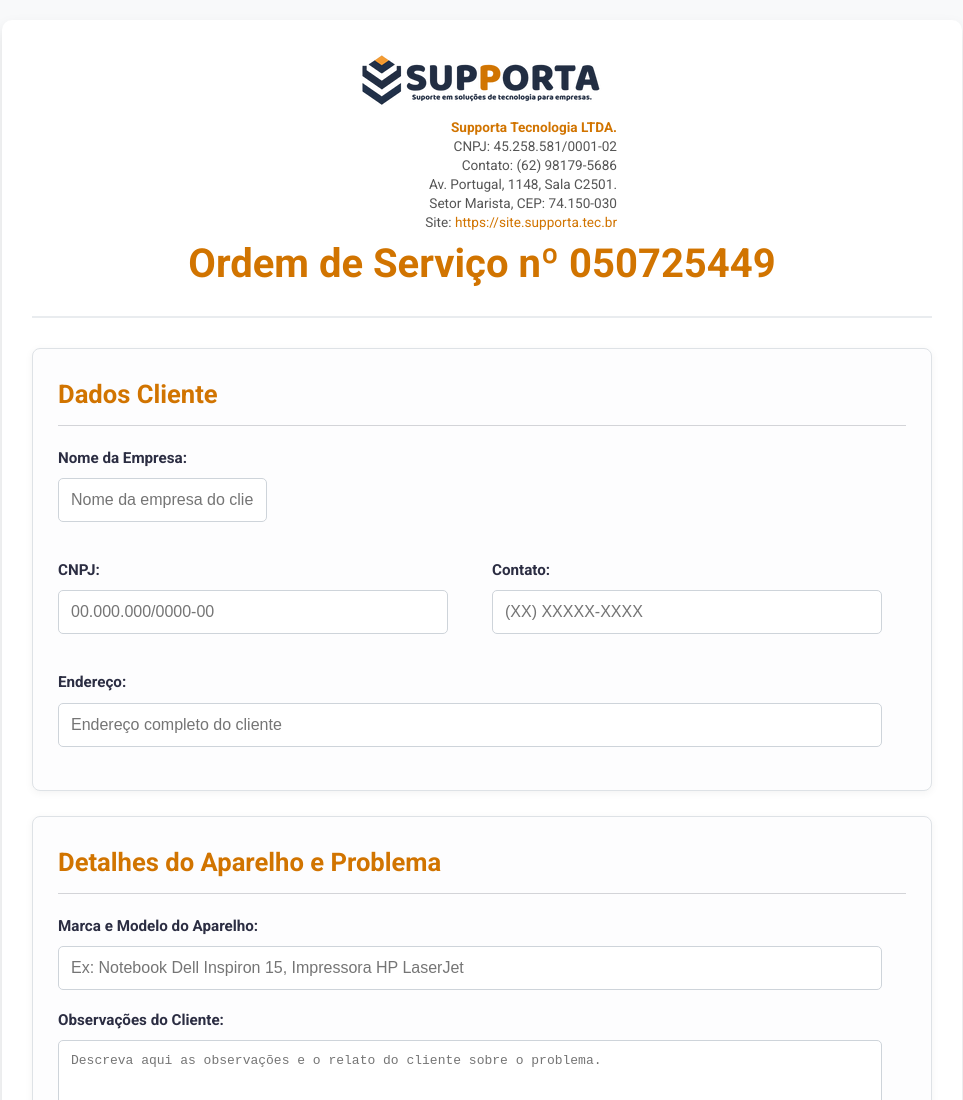
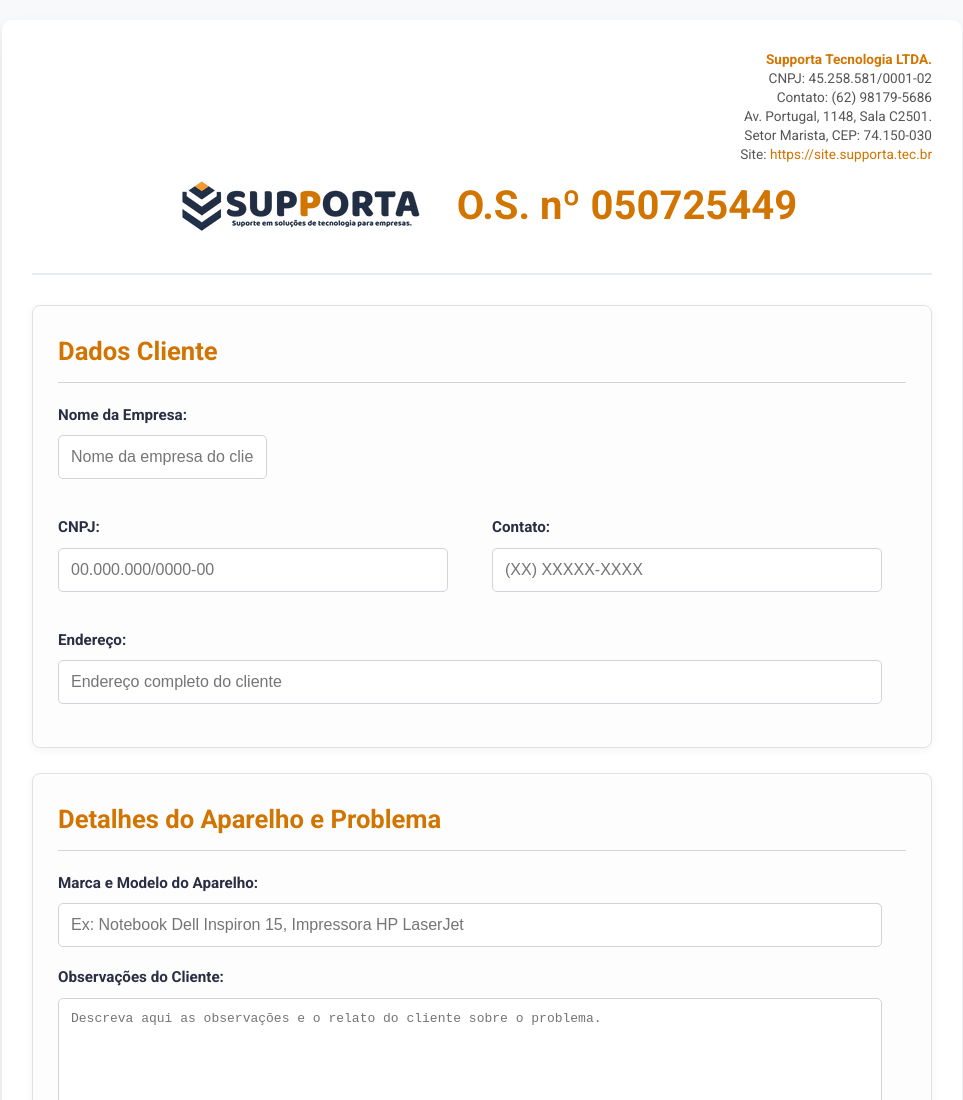
Before and after one commit to rgtulha/Ordemdeservico, a plain HTML site: page index.html in a window 1280 px wide. Shown: the top 1100 px of the page, without its empty margins (158-1121 px from the left). Drawn offline with Linux system fonts and the light colour scheme.

Commit message:
Update index.html

```diff
--- a/index.html
+++ b/index.html
@@ -10,8 +10,8 @@
 <body>
     <div class="container">
         <header class="header">
-            <div class="header-top-row">
-                <img src="https://rgtulha.github.io/Ordemdeservico/logo-nova.png" alt="Logo Supporta Tecnologia" class="logo">
+            <!-- Dados da empresa Supporta Tecnologia (top-right) -->
+            <div class="company-details-header-wrapper">
                 <div class="company-details-header">
                     <p><strong>Supporta Tecnologia LTDA.</strong></p>
                     <p>CNPJ: 45.258.581/0001-02</p>
@@ -20,7 +20,12 @@
                     <p>Site: <a href="https://site.supporta.tec.br" >https://site.supporta.tec.br</a></p>
                 </div>
             </div>
-            <h1 class="os-main-title">Ordem de Serviço nº <span id="os-number-display">__________</span></h1>
+
+            <!-- Logo centralizada e título da O.S. ao lado -->
+            <div class="header-main-branding-os">
+                <img src="https://rgtulha.github.io/Ordemdeservico/logo-nova.png" alt="Logo Supporta Tecnologia" class="logo-main-header">
+                <h1 class="os-main-title">O.S. nº <span id="os-number-display">__________</span></h1>
+            </div>
         </header>
 
         <!-- Quadro 1: Dados do Cliente -->
@@ -68,13 +73,6 @@
         <!-- Quadro 3: Opções de Garantia -->
         <section class="section quadro3">
             <h2>Garantia</h2>
-            <!-- Este item foi removido -->
-            <!--
-            <div class="checkbox-group">
-                <input type="checkbox" id="garantia-servico-90" name="garantia-servico-90">
-                <label for="garantia-servico-90">Garantia de 90 dias serviço de manutenção</label>
-            </div>
-            -->
             <div class="input-group">
                 <label for="garantia-peca">Garantia da Peça:</label>
                 <select id="garantia-peca" name="garantia-peca">
```
